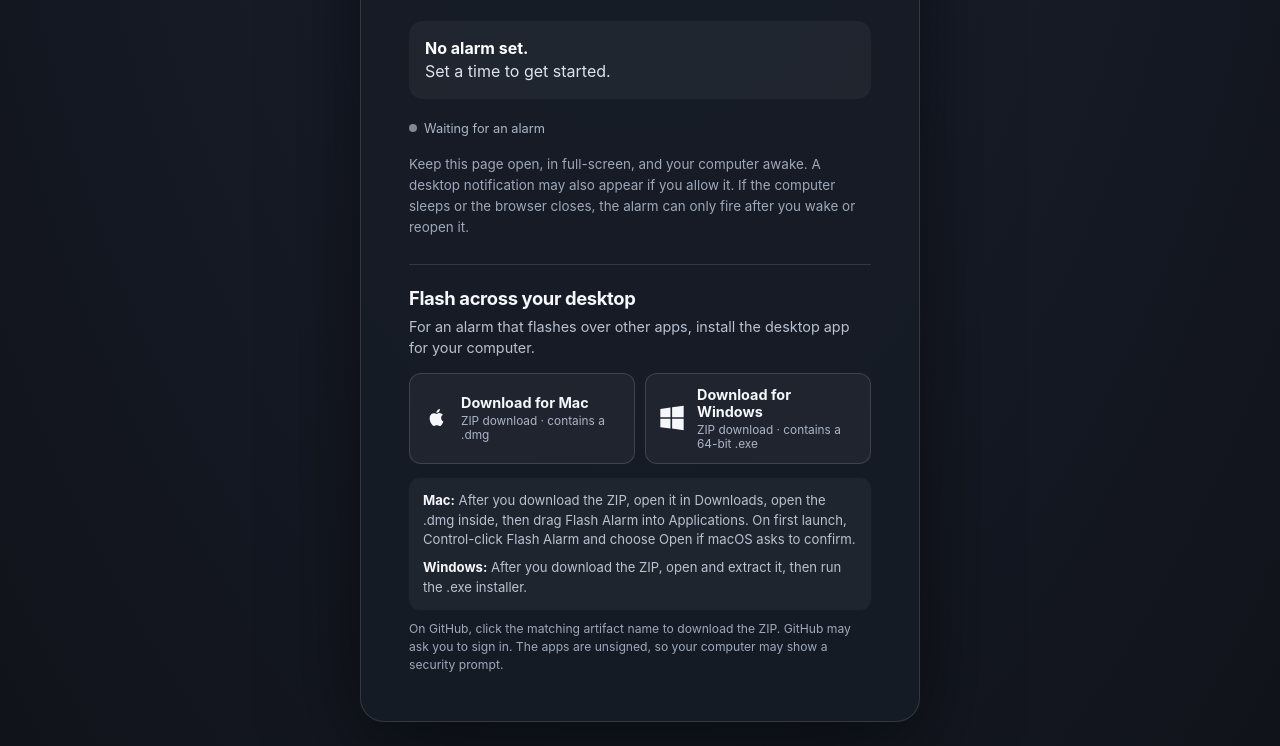
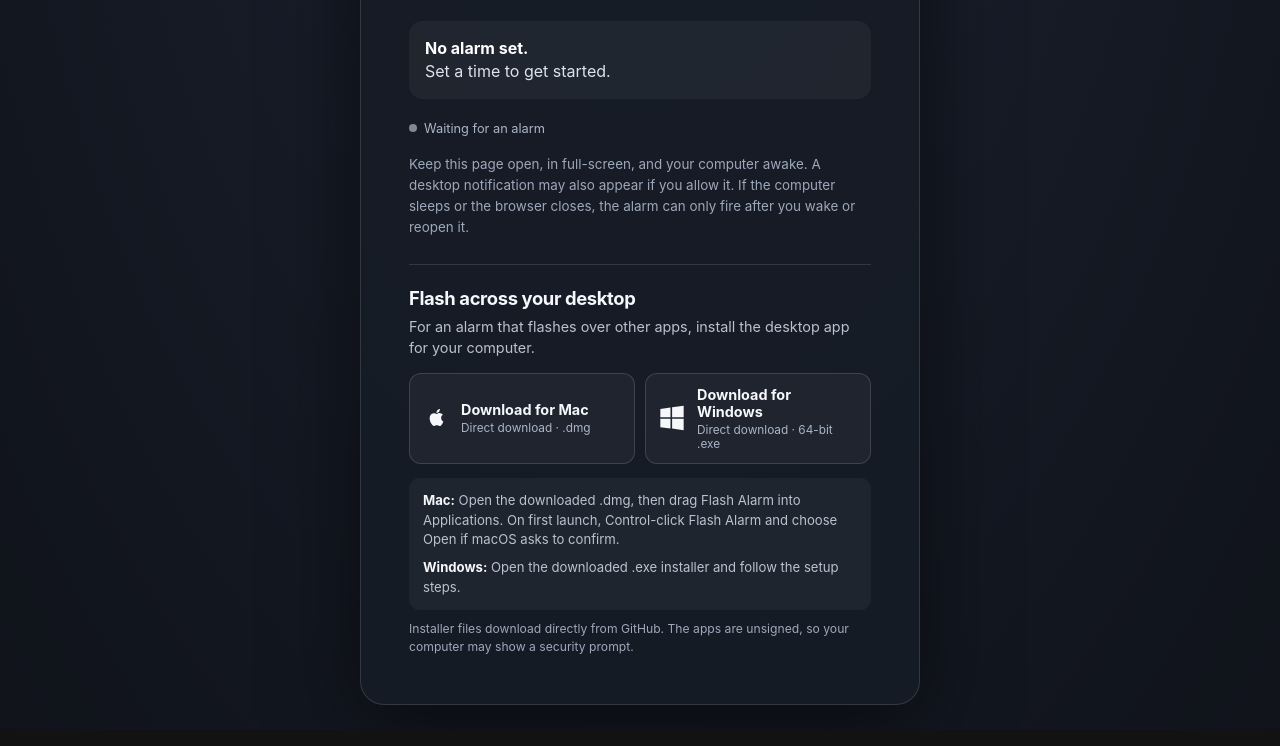
Before and after one commit to jhurdich/flashingalerts, a plain HTML site: page public/index.html in a window 1280 px wide. Shown: the part 482-1228 px from the top of the page. Drawn offline with Linux system fonts and the light colour scheme.

Commit message:
Link website buttons to direct installer releases

```diff
--- a/public/index.html
+++ b/public/index.html
@@ -77,17 +77,17 @@
       <h2 id="downloadsTitle">Flash across your desktop</h2>
       <p class="download-intro">For an alarm that flashes over other apps, install the desktop app for your computer.</p>
       <div class="download-grid">
-        <a class="download-link" href="https://github.com/jhurdich/flashingalerts/actions/runs/40359629593#artifacts" target="_blank" rel="noopener noreferrer" aria-label="Open the Mac desktop installer on GitHub">
+        <a class="download-link" href="https://github.com/jhurdich/flashingalerts/releases/latest/download/Flash-Alarm-mac.dmg" aria-label="Download the Mac desktop installer">
           <svg viewBox="0 0 24 24" aria-hidden="true"><path d="M16.37 12.08c.02 2.17 1.9 2.9 1.92 2.91-.02.05-.3 1.04-.98 2.06-.6.9-1.22 1.79-2.2 1.8-.96.02-1.27-.58-2.37-.58-1.1 0-1.45.56-2.36.6-.95.04-1.67-.97-2.28-1.86-1.24-1.8-2.18-5.08-.91-7.3.63-1.11 1.76-1.82 2.98-1.84.93-.02 1.8.63 2.37.63.57 0 1.63-.78 2.75-.67.47.02 1.78.19 2.62 1.43-.07.04-1.56.91-1.54 2.82ZM14.57 6.63c.5-.6.84-1.44.75-2.28-.72.03-1.6.48-2.12 1.08-.47.54-.88 1.4-.77 2.22.81.06 1.64-.41 2.14-1.02Z"/></svg>
-          <span><strong>Download for Mac</strong><small>ZIP download · contains a .dmg</small></span>
+          <span><strong>Download for Mac</strong><small>Direct download · .dmg</small></span>
         </a>
-        <a class="download-link" href="https://github.com/jhurdich/flashingalerts/actions/runs/40359629593#artifacts" target="_blank" rel="noopener noreferrer" aria-label="Open the Windows desktop installer on GitHub">
+        <a class="download-link" href="https://github.com/jhurdich/flashingalerts/releases/latest/download/Flash-Alarm-Windows-Setup.exe" aria-label="Download the Windows desktop installer">
           <svg viewBox="0 0 24 24" aria-hidden="true"><path d="M2 4.2 10.7 3v8.4H2V4.2Zm10.1-1.4L22 1.5v9.9h-9.9V2.8ZM2 12.7h8.7v8.4L2 19.9v-7.2Zm10.1 0H22v9.8l-9.9-1.4v-8.4Z"/></svg>
-          <span><strong>Download for Windows</strong><small>ZIP download · contains a 64-bit .exe</small></span>
+          <span><strong>Download for Windows</strong><small>Direct download · 64-bit .exe</small></span>
         </a>
       </div>
-      <div class="install-steps"><p><strong>Mac:</strong> After you download the ZIP, open it in Downloads, open the .dmg inside, then drag Flash Alarm into Applications. On first launch, Control-click Flash Alarm and choose Open if macOS asks to confirm.</p><p><strong>Windows:</strong> After you download the ZIP, open and extract it, then run the .exe installer.</p></div>
-      <p class="download-note">On GitHub, click the matching artifact name to download the ZIP. GitHub may ask you to sign in. The apps are unsigned, so your computer may show a security prompt.</p>
+      <div class="install-steps"><p><strong>Mac:</strong> Open the downloaded .dmg, then drag Flash Alarm into Applications. On first launch, Control-click Flash Alarm and choose Open if macOS asks to confirm.</p><p><strong>Windows:</strong> Open the downloaded .exe installer and follow the setup steps.</p></div>
+      <p class="download-note">Installer files download directly from GitHub. The apps are unsigned, so your computer may show a security prompt.</p>
     </section>
   </main>
   <div id="alarmOverlay" role="alertdialog" aria-modal="true" aria-labelledby="alarmTitle">
```
Also changed, not shown: README.md.
